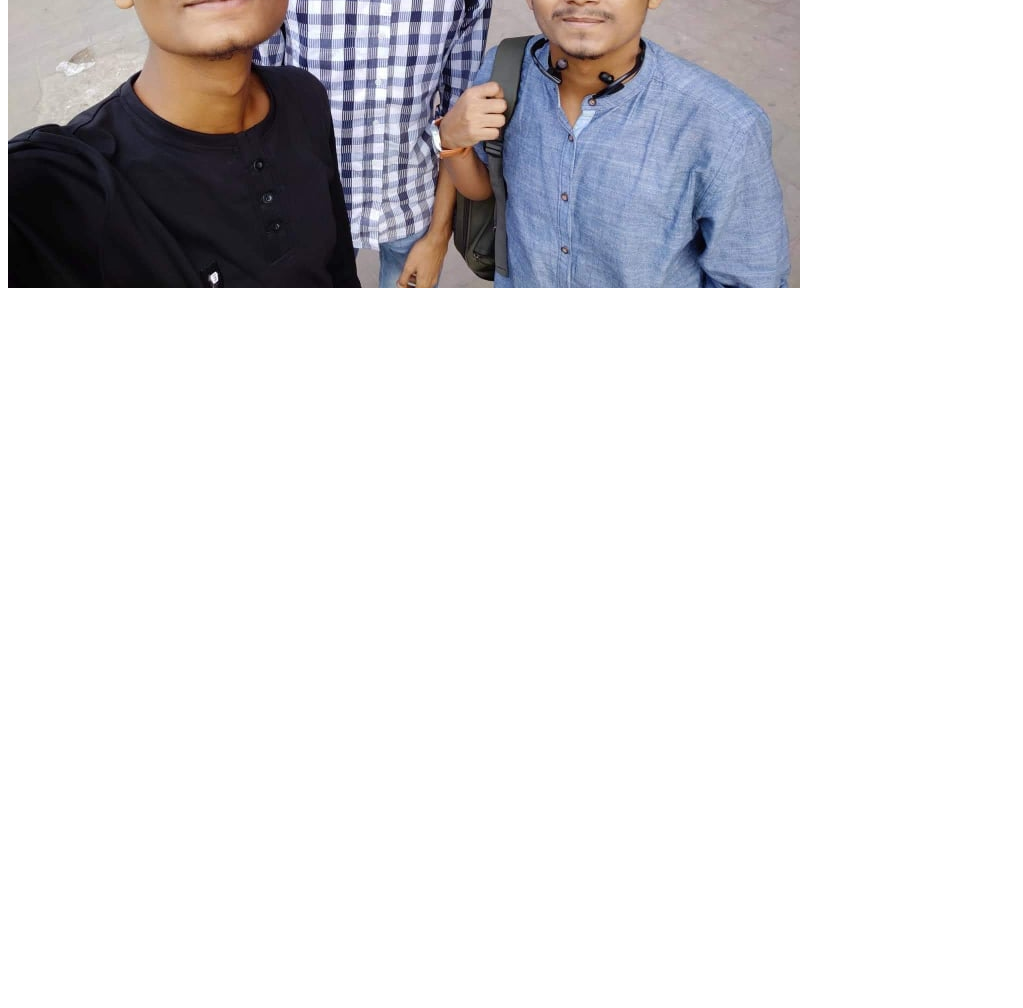
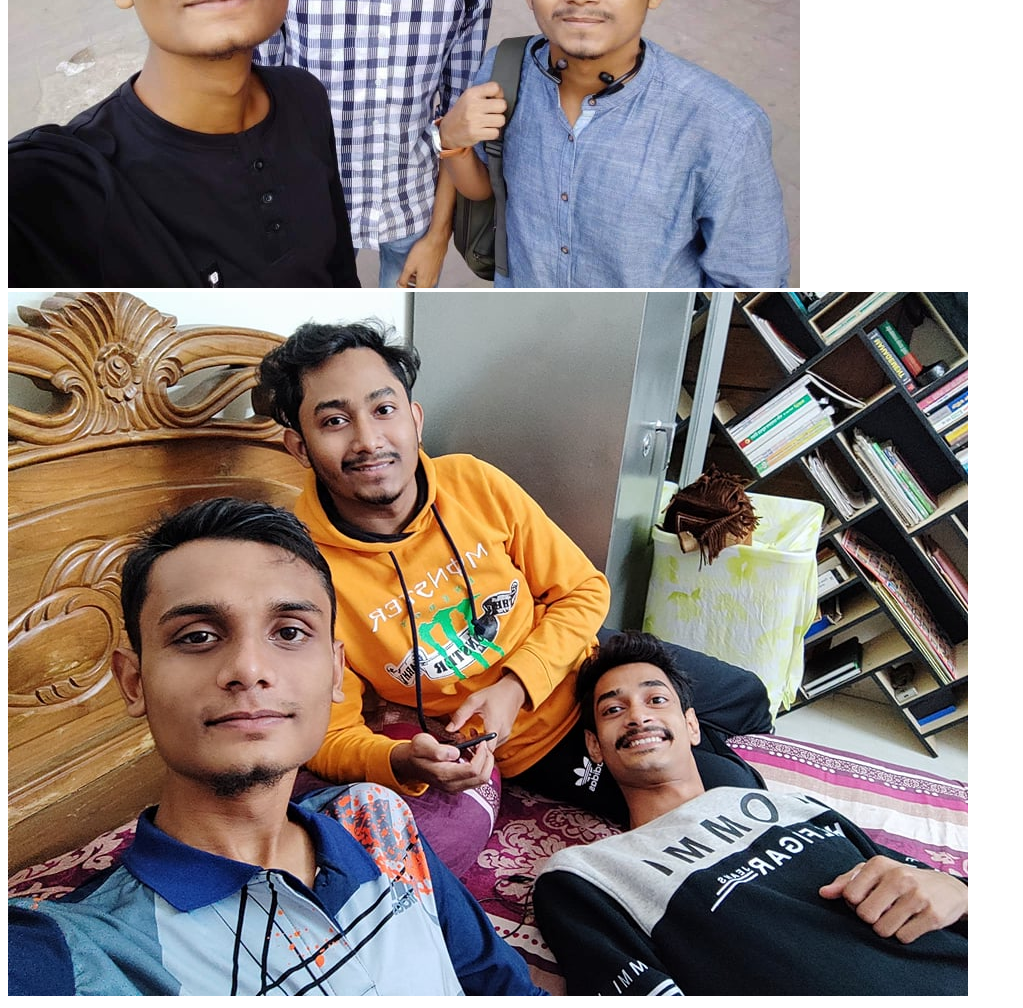
Before and after one commit to HannanShawon/my-second-repo, a plain HTML site: page index.html in a window 1280 px wide. Shown: the part 1337-2345 px from the top of the page, without its empty margins (0-1023 px from the left). Before the commit the page ends 1637 px from the top, so only its background shows below. Drawn offline with Linux system fonts and the light colour scheme.

Commit message:
more pic added

```diff
--- a/index.html
+++ b/index.html
@@ -15,5 +15,6 @@
     <p>pera khaya jaitechi ei github a aisa</p>
     <img src="rakib.jpg" alt="Rakib">
     <img src="we1.jpg" alt="Rakib, Sojib, Shawon">
+    <img src="we2.jpg" alt="Rakib, Sojib, Shawon">
 </body>
 </html>
```
